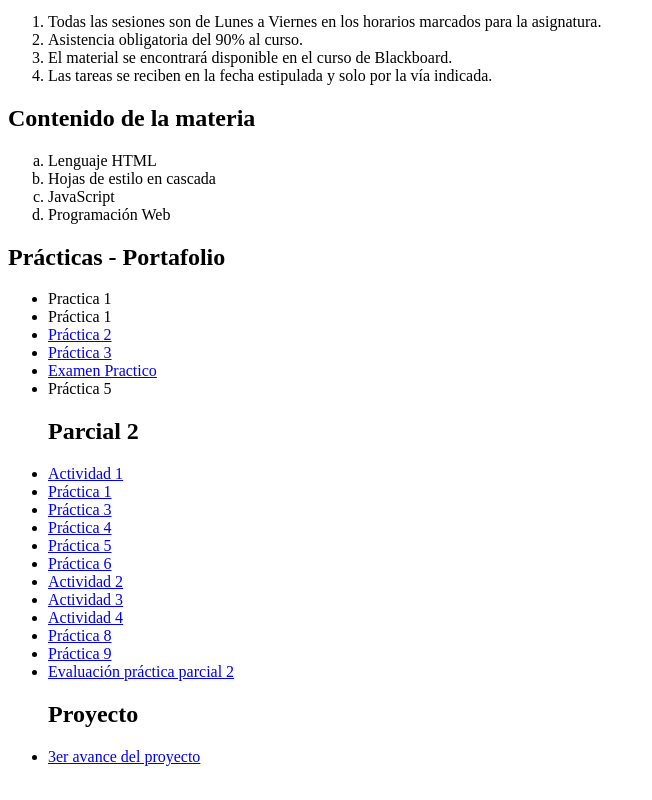
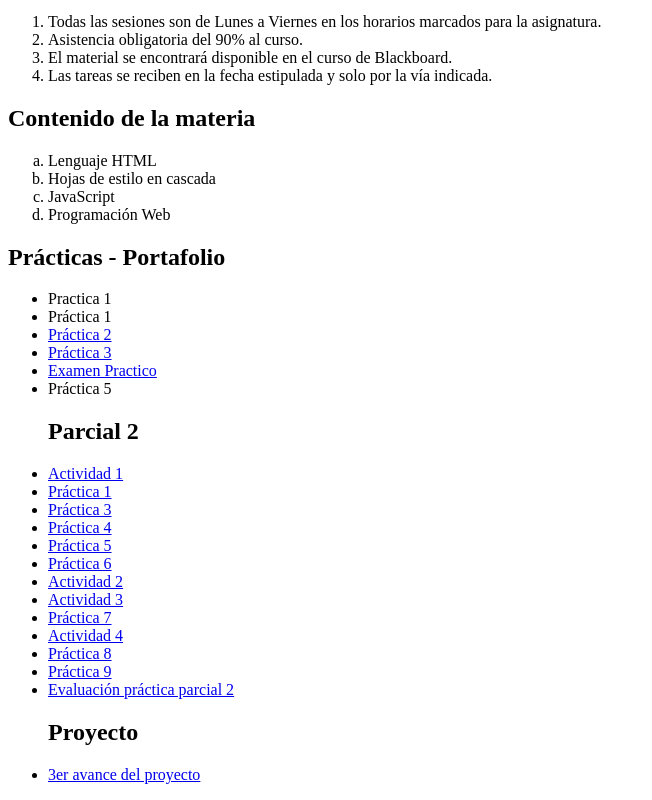
Before and after one commit to Orlandofak/portafolio, a plain HTML site: page index.html in a window 1280 px wide. Shown: the part 990-1790 px from the top of the page, without its empty margins (0-652 px from the left). Drawn offline with Linux system fonts and the light colour scheme.

Commit message:
index.html

```diff
--- a/index.html
+++ b/index.html
@@ -95,6 +95,7 @@
             <li><a href ="!practica 6.html">Práctica 6</a></li>
             <li><a href ="actividad 2.png">Actividad 2</a></li>
             <li><a href ="actividad 3.pdf">Actividad 3</a></li>
+            <li><a href="flexbox.html">Práctica 7</a></li>
             <li><a href ="actividad 4.png">Actividad 4</a></li>
             <li><a href ="zindex.html">Práctica 8</a></li>
             <li><a href="unidades_de_medida.html">Práctica 9</a></li>
```
